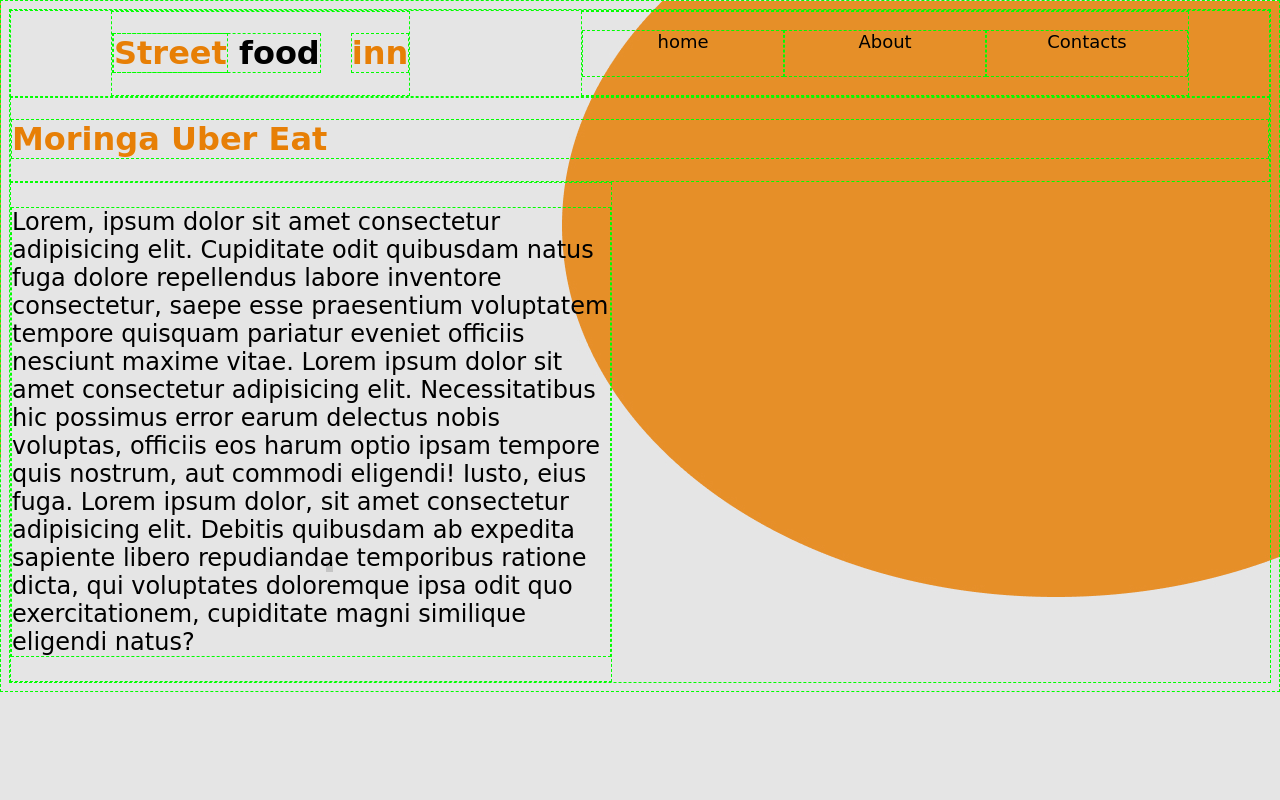
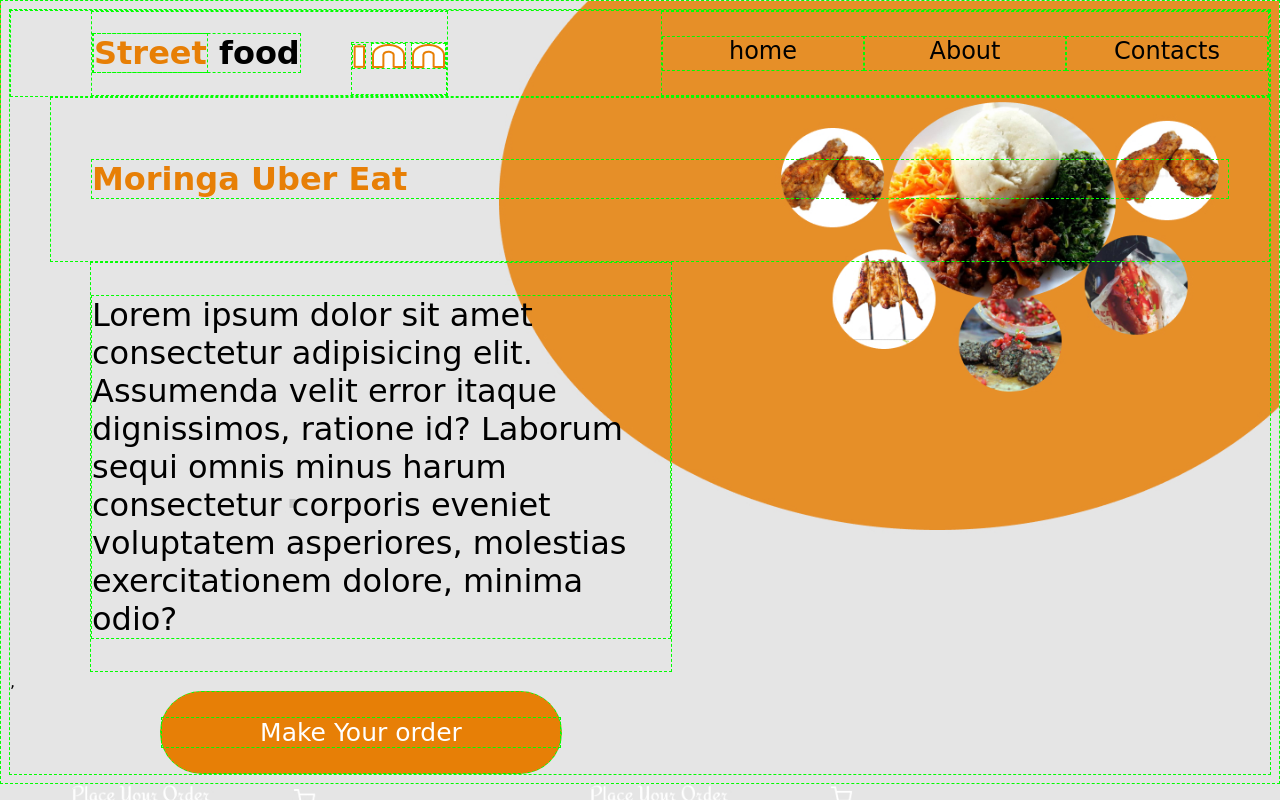
Before and after one commit to otienonick/street-food, a plain HTML site: page index.html in a window 1280 px wide. Drawn offline with Linux system fonts and the light colour scheme; a web font is replaced by a local one.

Commit message:
add background colour of make your order

```diff
--- a/index.html
+++ b/index.html
@@ -14,7 +14,13 @@
     <div class="food">
         <div class="seet">
         <h1><strong class="one">Street</strong> food</h1>
-        <h1 id="inside">inn</h1>
+        <div id="inside">
+
+            <img  src="./image/Vector (1).jpg ">
+            <img src="./image/Vector.jpg" >
+            <img src="./image/Vector.jpg">
+
+        </div>
         </div>
         <div class="three">
         <p>home</p>
@@ -22,21 +28,28 @@
         <p>Contacts</p>
         </div>
     </div>
+
     <div id="more">
     <h1>Moringa Uber Eat</h1>
     </div>
-    <div class="passage">
-    <p>Lorem, ipsum dolor sit amet consectetur adipisicing elit.
-         Cupiditate odit quibusdam natus fuga dolore repellendus labore inventore consectetur,
-        saepe esse praesentium voluptatem tempore quisquam pariatur eveniet officiis nesciunt maxime vitae.
+
+    <div class="passage">  </h1>
+
+
+    <p>
         Lorem ipsum dolor sit amet consectetur adipisicing elit.
-         Necessitatibus hic possimus error earum delectus nobis voluptas,
-         officiis eos harum optio ipsam tempore quis nostrum, aut commodi eligendi! Iusto, eius fuga.
-         Lorem ipsum dolor, sit amet consectetur adipisicing elit.
-          Debitis quibusdam ab expedita sapiente libero repudiandae temporibus ratione dicta,
-          qui voluptates doloremque ipsa odit quo exercitationem, cupiditate magni similique eligendi natus?
+        Assumenda velit error itaque dignissimos,
+         ratione id? Laborum sequi omnis minus harum consectetur corporis eveniet voluptatem asperiores,
+         molestias exercitationem dolore, minima odio?
     </p>
     </div>
+
+    ,<div class="odour">
+
+    <p>Make Your order</p>
+
+    </div>
+
 
 
 </body>
--- a/style.css
+++ b/style.css
@@ -1,5 +1,6 @@
 body{
-    background-image: url("./image/Desktop\ -\ 1.jpg");
+    background-image: url("./image/Desktop\ -\ 1\ \(1\).jpg");
+    background-size: cover;
     font-family: 'Redressed', cursive;
 }
 *{
@@ -11,29 +12,44 @@
 }
 .three{
     display: flex;
-    margin-right: 80px;
+
 
 }
 .seet{
     display: flex;
-    margin-left: 100px;
+    margin-left: 80px;
 }
 .three p{
     width: 200px;
     text-align: center;
     font-size: large;
+    font-size: x-large;
 }
 #inside{
-    margin-left: 30px;
-    color: #E77F06;
+    margin-top: 30px;
+    margin-left: 50px;
+
 }
 .one{
     color: #E77F06;
 }
 #more{
     color: #E77F06;
+    padding: 40px;
+    margin-left: 40px;
 }
 .passage{
-    width: 600px;
-    font-size: x-large;
+    width: 580px;
+    font-size: xx-large;
+    margin-left: 80px;
 }
+.odour{
+    text-align: center;
+    width: 400px;
+    font-size: 25px;
+    background-color: #E77F06;
+    border-radius: 50px;
+    color: white;
+    margin-left: 150px;
+
+}
```
Also changed, not shown: image/Vector (1).jpg (added), image/Vector (2).jpg (added), image/Vector.jpg (added), image/linkedin.jpg (added).
